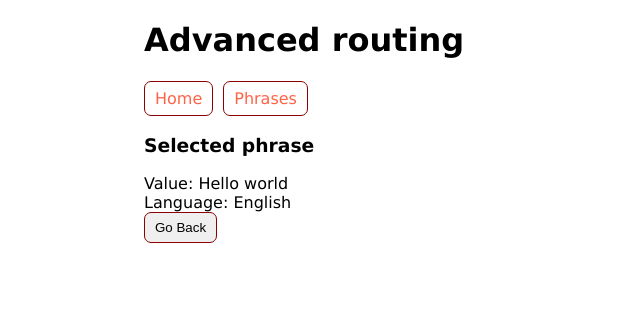
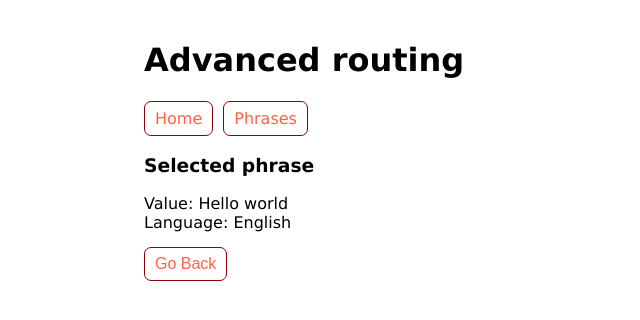
Before and after one commit to alexaandrievskaya/app-routing-angular, an Angular app: page /phrase/1 in a window 1280 px wide. Shown: the top 320 px of the page, without its empty margins (0-640 px from the left). Built offline with nearby package versions, Linux system fonts and the light colour scheme.

Commit message:
UPD: version 1 - routing.

```diff
--- a/src/app/phrase-detail/phrase-detail.component.ts
+++ b/src/app/phrase-detail/phrase-detail.component.ts
@@ -1,7 +1,7 @@
 import { Component, OnInit } from '@angular/core';
 import {PhraseService} from '../shared/phrase.service';
 import {Phrase} from '../shared/phrase.class';
-import {ActivatedRoute, Params} from '@angular/router';
+import {ActivatedRoute, Params, Router} from '@angular/router';
 
 @Component({
   selector: 'app-phrase-detail',
@@ -12,7 +12,7 @@ export class PhraseDetailComponent implements OnInit {
 
   phrase: Phrase;
 
-  constructor(private svc: PhraseService, private activatedRoute: ActivatedRoute) { }
+  constructor(private svc: PhraseService, private activatedRoute: ActivatedRoute, private router: Router) { }
 
   ngOnInit(): void {
 
@@ -25,7 +25,7 @@ export class PhraseDetailComponent implements OnInit {
   }
 
   goToPhrasesList(): void {
-
+    this.router.navigate(['/phrases']);
   }
 
 }
--- a/src/styles.scss
+++ b/src/styles.scss
@@ -2,12 +2,18 @@ body {
   max-width: 992px;
   margin: 0 auto;
   font-family: Verdana, sans-serif;
+  padding: 20px;
 }
 
 button {
   border: 1px solid darkred;
   padding: 7px 10px;
   border-radius: 7px;
+  margin: 15px 0;
+  background-color: transparent;
+  color: tomato;
+  font-size: 1rem;
+  cursor: pointer;
 }
 
 nav a {
```
